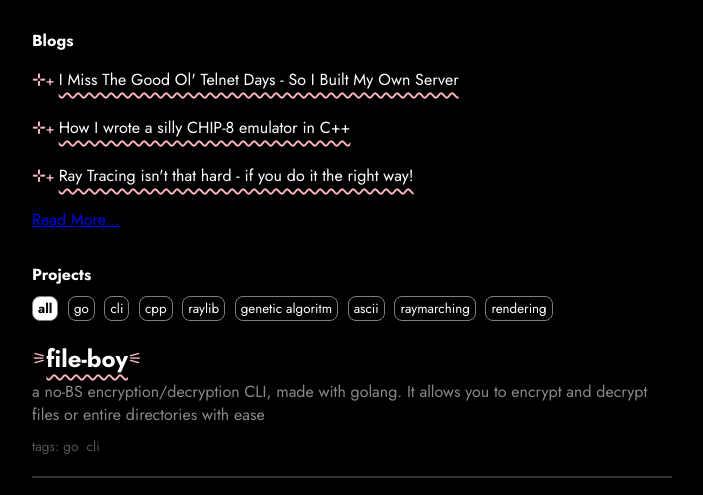
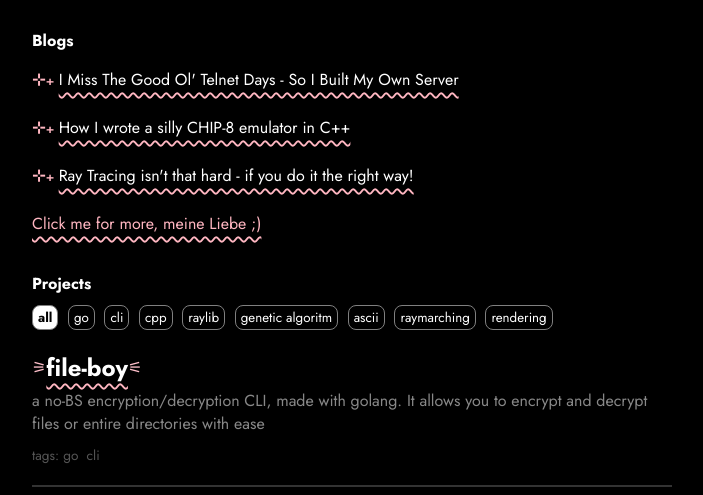
Before and after one commit to Muhammed-Rajab/Muhammed-Rajab.github.io_, a website: page index.html in a window 1280 px wide. Shown: the part 238-733 px from the top of the page, without its empty margins (288-991 px from the left). Drawn offline with Linux system fonts and the light colour scheme.

Commit message:
still working on that ui. damn it looks sexy

```diff
--- a/assets/scss/main.scss
+++ b/assets/scss/main.scss
@@ -72,6 +72,7 @@
       padding: 0;
       flex-direction: column;
 
+
       li::marker {
         content: "⊹₊ ";
         color: lightpink; // optional color for the x
@@ -109,6 +110,30 @@
 
   .more-blogs {
     margin-top: 1rem;
+
+    a {
+      color: lightpink;
+      text-decoration-line: underline;
+      text-decoration-style: wavy;
+      /* adds the squiggly effect */
+      // text-decoration-color: #1e90ff;
+      text-decoration-color: lightpink;
+      /* optional color */
+      text-underline-offset: 6.5px; // optional spacing
+      text-decoration-thickness: 2px;
+      line-height: 2rem;
+
+
+      &:hover {
+        text-decoration-color: hotpink;
+      }
+
+      &:visited {
+        text-decoration-color: hotpink;
+      }
+
+
+    }
   }
 
 }
--- a/index.html
+++ b/index.html
@@ -162,7 +162,7 @@
         </ul>
       </div>
       <p class="more-blogs">
-        <a href="/sdsdfd" target="_blank">Read More...</a>
+        <a href="/sdsdfd" target="_blank">Click me for more, meine Liebe ;)</a>
       </p>
     </section>
 
```
Also changed, not shown: assets/css/style.css, 1 other file.
